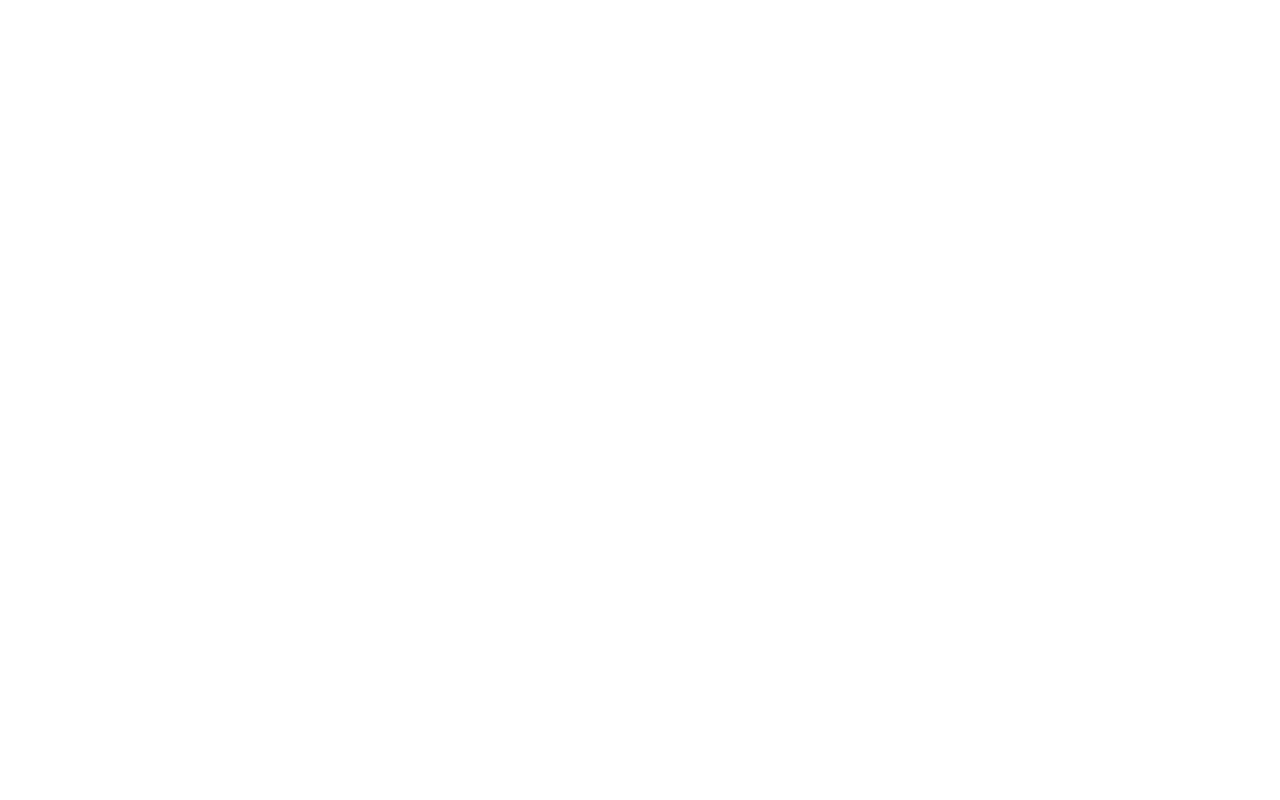
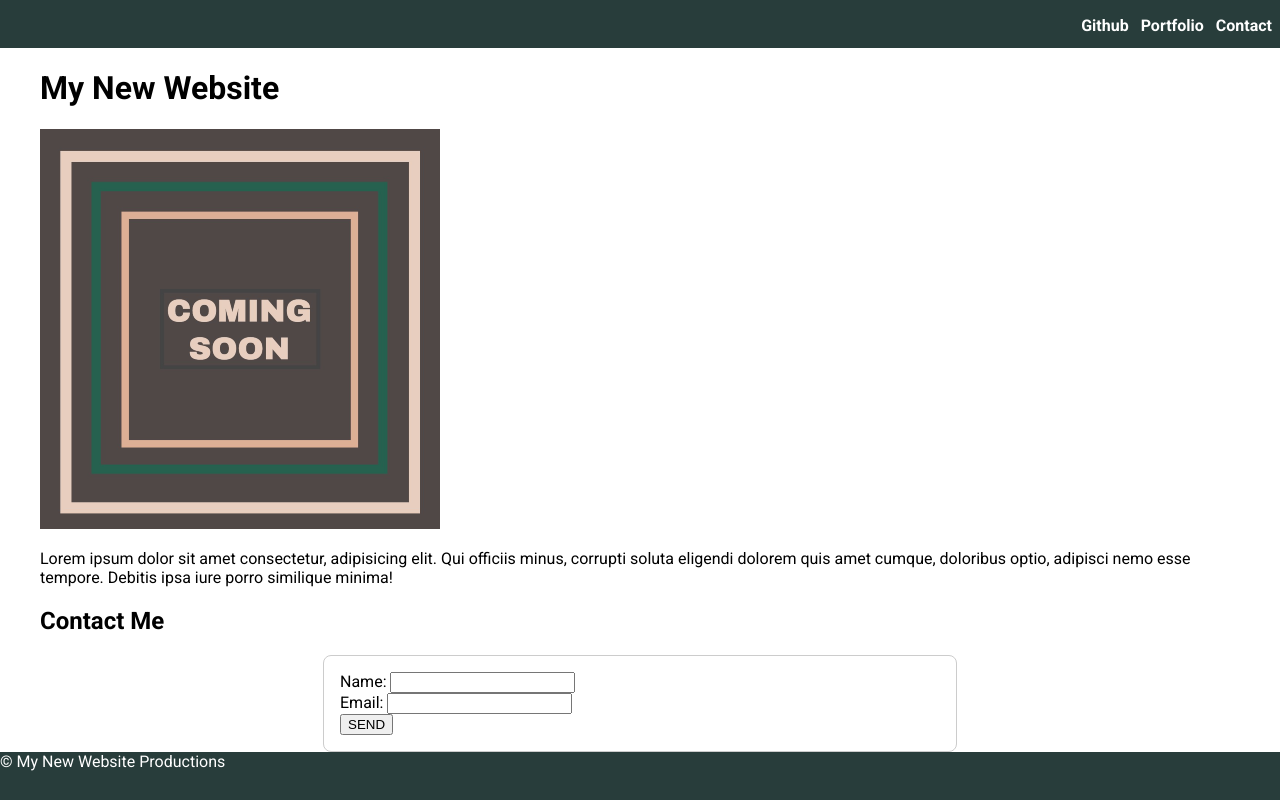
Before and after one commit to williamscodigo/mini-landing-page, a plain HTML site: page index.html in a window 1280 px wide. Drawn offline with Linux system fonts and the light colour scheme.

Commit message:
nav section displays menu items horizontally

```diff
--- a/assets/style.css
+++ b/assets/style.css
@@ -0,0 +1,79 @@
+@import url('https://fonts.googleapis.com/css2?family=Roboto:ital,wght@0,100;0,300;0,400;0,500;0,700;0,900;1,100;1,300;1,400;1,500;1,700;1,900&display=swap');
+
+:root {
+    --primary: #283d3b;
+    --secondary: #edddd4;
+    --third: #197278;
+}
+
+body {
+    font-family: "Roboto", Helvetica, sans-serif;
+}
+
+/* resets */
+
+body {
+    margin: 0;
+    padding: 0;
+}
+
+ul {
+    list-style-type: none;
+}
+
+a {
+    text-decoration: none;
+}
+
+/* header and footer */
+
+header, footer {
+    width: 100%;
+    height: 48px;
+    background-color: var(--primary);
+    color: white;
+}
+
+
+/* nav styles */
+
+nav ul {
+    float: right;
+}
+
+nav li {
+    display: inline;
+    margin-right: 8px;
+}
+
+nav a {
+    font-weight: 700;
+    color: white;
+}
+
+nav a:hover {
+    text-decoration: underline;
+    color: var(--secondary)
+}
+
+
+
+/* main styles */
+form {
+    /* Center the form on the page */
+    margin: 0 auto;
+    width: 600px;
+    /* form outline */
+    padding: 16px;
+    border: 1px solid #ccc;
+    border-radius: 8px;
+}
+
+
+/* utilites */
+
+.container {
+    width: 95%;
+    max-width: 1200px;
+    margin: 0 auto;
+}
--- a/index.html
+++ b/index.html
@@ -7,6 +7,38 @@
     <title>Mini Landing Page</title>
 </head>
 <body>
-
+    <header>
+        <nav>
+            <ul>
+                <li><a href="https://github.com/williamscodigo" target="_blank">Github</a></li>
+                <li><a href="#">Portfolio</a></li>
+                <li><a href="#form">Contact</a></li>
+            </ul>
+        </nav>
+    </header>
+    <main class="container">
+        <h1>My New Website</h1>
+        <img src="./assets/image-1.png" alt="coming soon image">
+        <p>Lorem ipsum dolor sit amet consectetur, adipisicing elit. Qui officiis minus, corrupti soluta eligendi dolorem quis amet cumque, doloribus optio, adipisci nemo esse tempore. Debitis ipsa iure porro similique minima!</p>
+        <section>
+            <h2>Contact Me</h2>
+            <form action="#" id="form">
+                <div class="form-control">
+                    <label for="name">Name: </label>
+                    <input id="name" name="name" type="text" required>
+                    <span></span>
+                </div>
+                <div class="form-control">
+                    <label for="email">Email: </label>
+                    <input id="email" name="email" type="email" required>
+                    <span></span>
+                </div>
+                <button>SEND</button>
+            </form>
+        </section>
+    </main>
+    <footer>
+        &copy; My New Website Productions
+    </footer>
 </body>
 </html>
```
